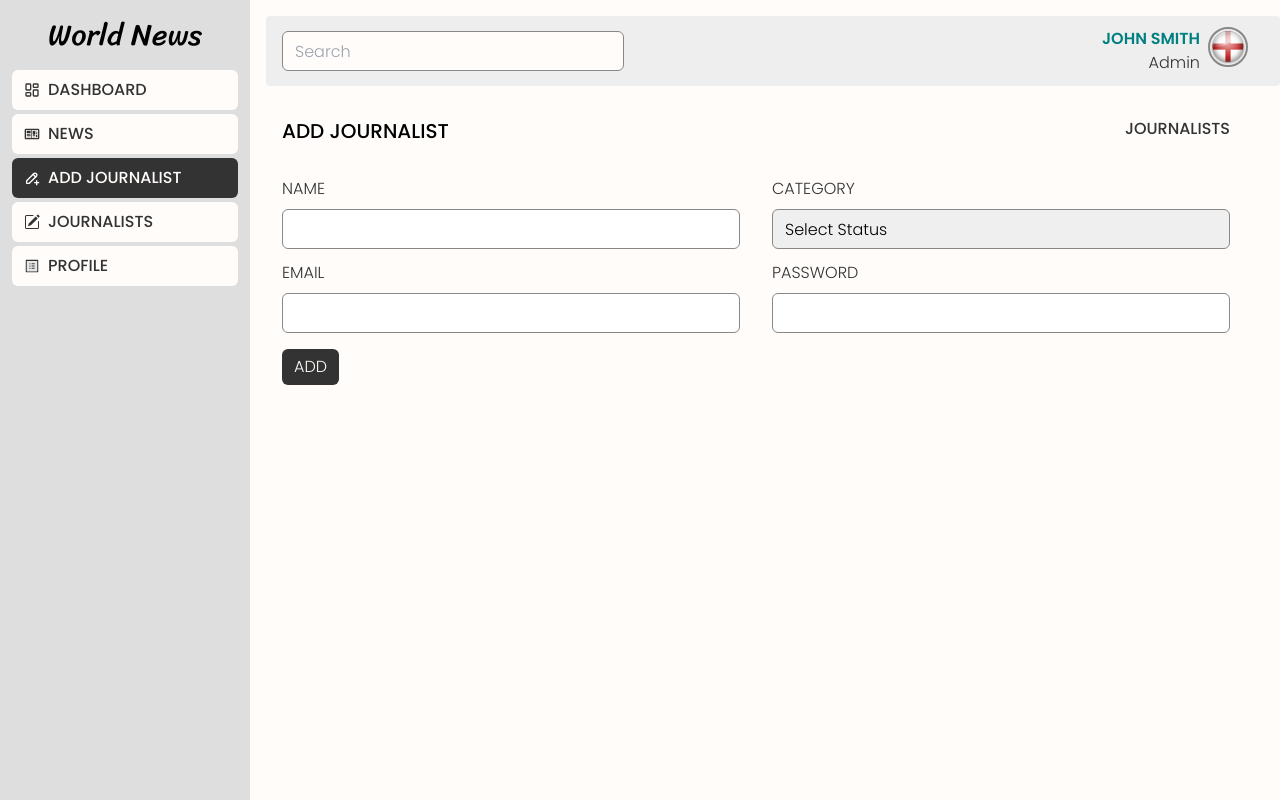
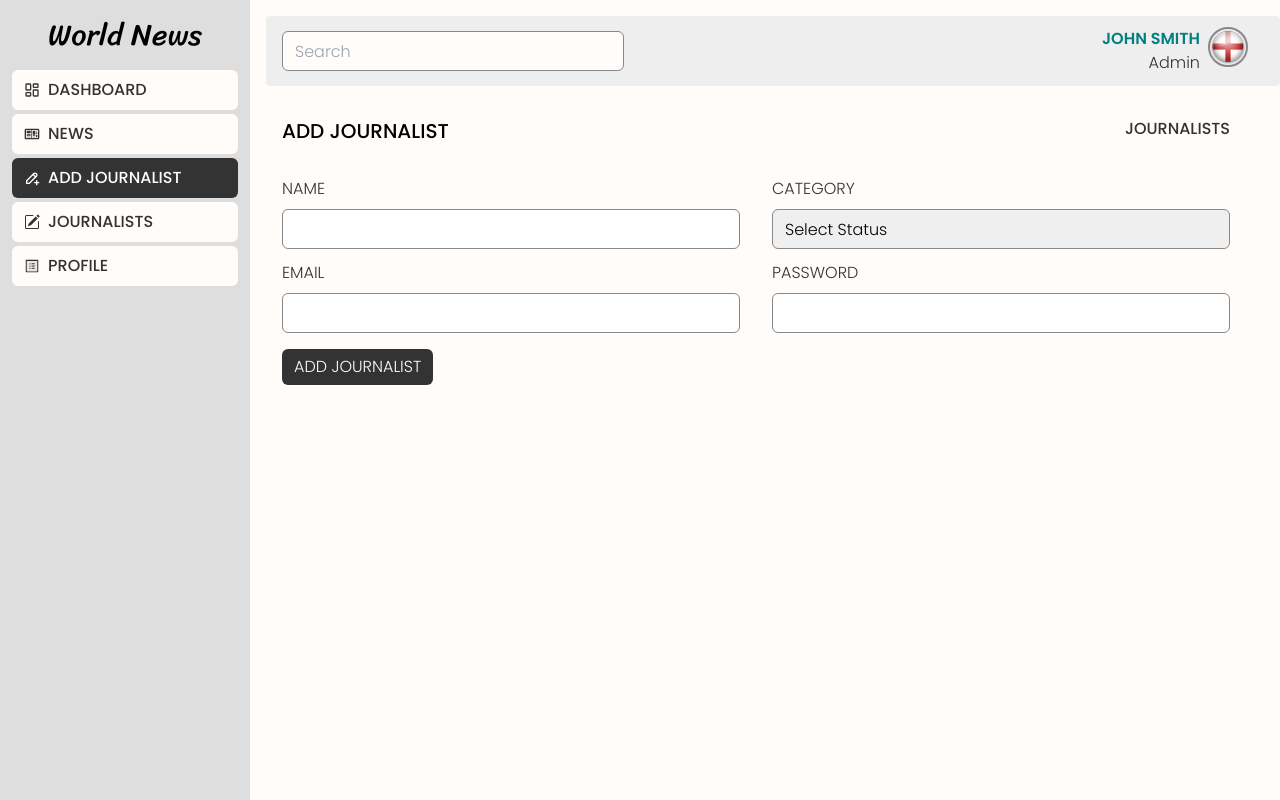
Before and after one commit to Nimira43/World-News, a React (Vite) app in the folder client/: page /dashboard/writer/add in a window 1280 px wide. Built offline with nearby package versions, Linux system fonts and the light colour scheme.

Commit message:
loader terinary condition.

```diff
--- a/client/src/dashboard/pages/AddWriter.jsx
+++ b/client/src/dashboard/pages/AddWriter.jsx
@@ -96,7 +96,10 @@ const AddWriter = () => {
             disabled={loader}
               className='px-3 py-[6px] bg-grey-dark hover:bg-primary text-light uppercase rounded-md'
             >
-              Add
+              {loader
+                ? 'Loading,,,'
+                : 'Add Journalist'
+              }
             </button>
           </div>
         </form>
```
